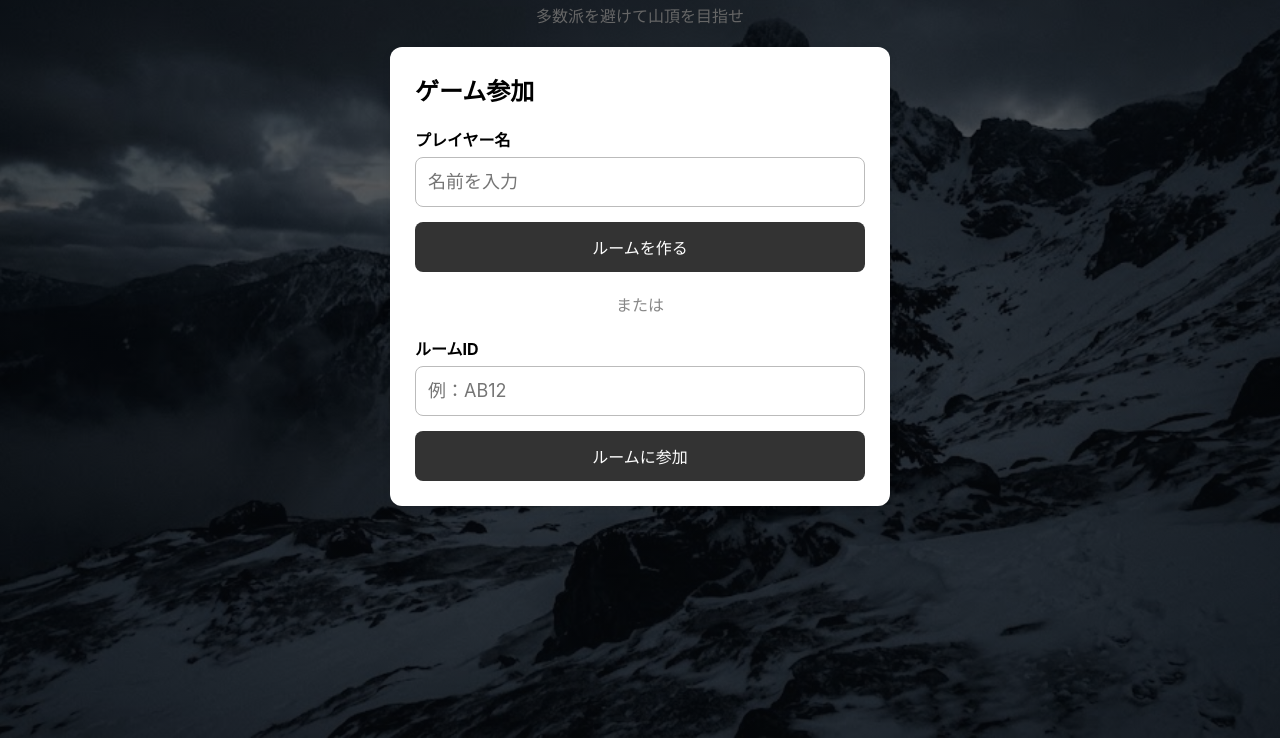
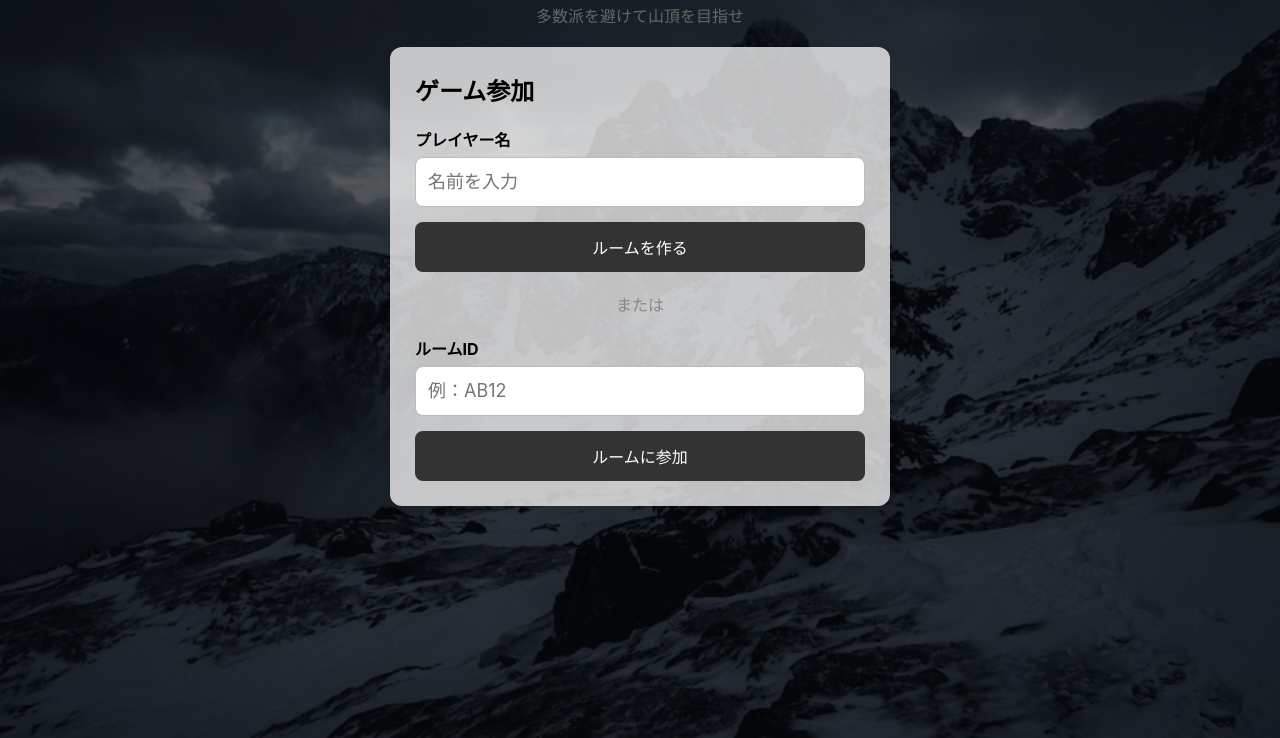
Before and after one commit to Shuhei0223/GREED-MOUNTAIN, a website: page client/index.html in a window 1280 px wide. Shown: the part 62-800 px from the top of the page. Drawn offline with nearby package versions, Linux system fonts and the light colour scheme; no server answers.

Commit message:
パネルの透明度変更

```diff
--- a/client/style.css
+++ b/client/style.css
@@ -80,7 +80,7 @@ button {
 ========================= */
 
 .panel {
-    background: white;
+    background: rgba(255, 255, 255, 0.75);
     border-radius: 12px;
     padding: 25px;
     box-shadow:
```
